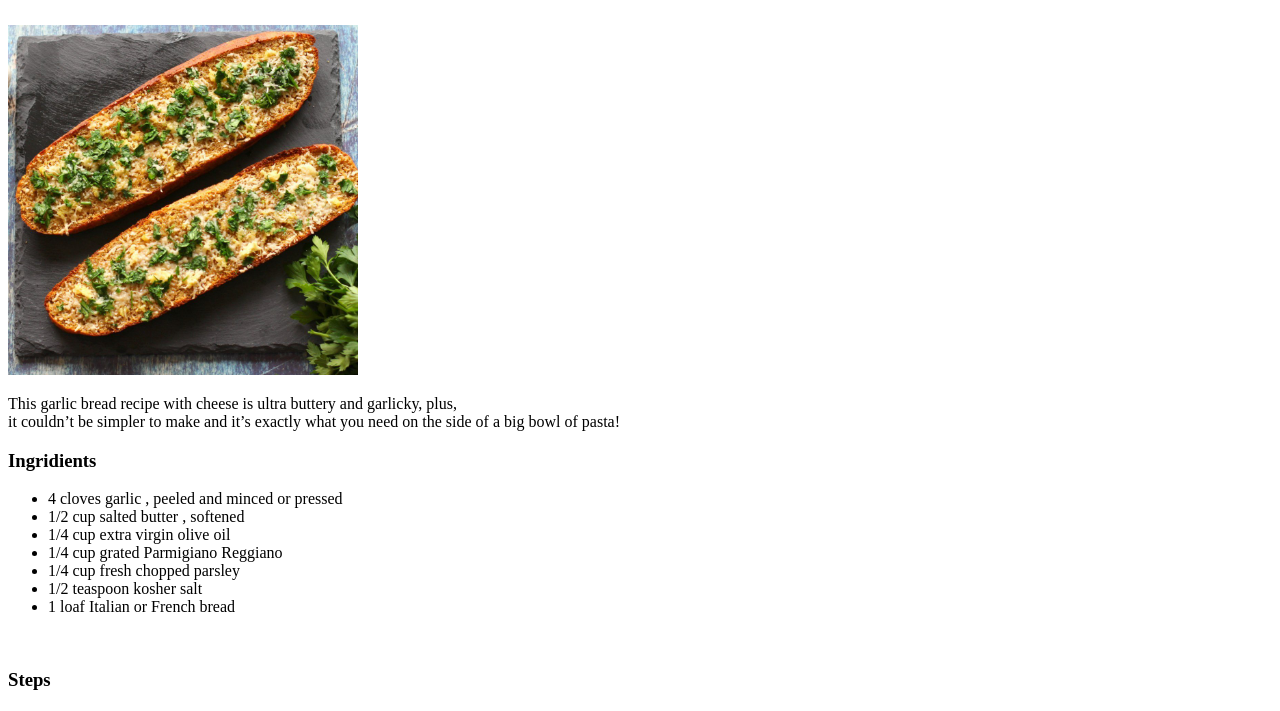
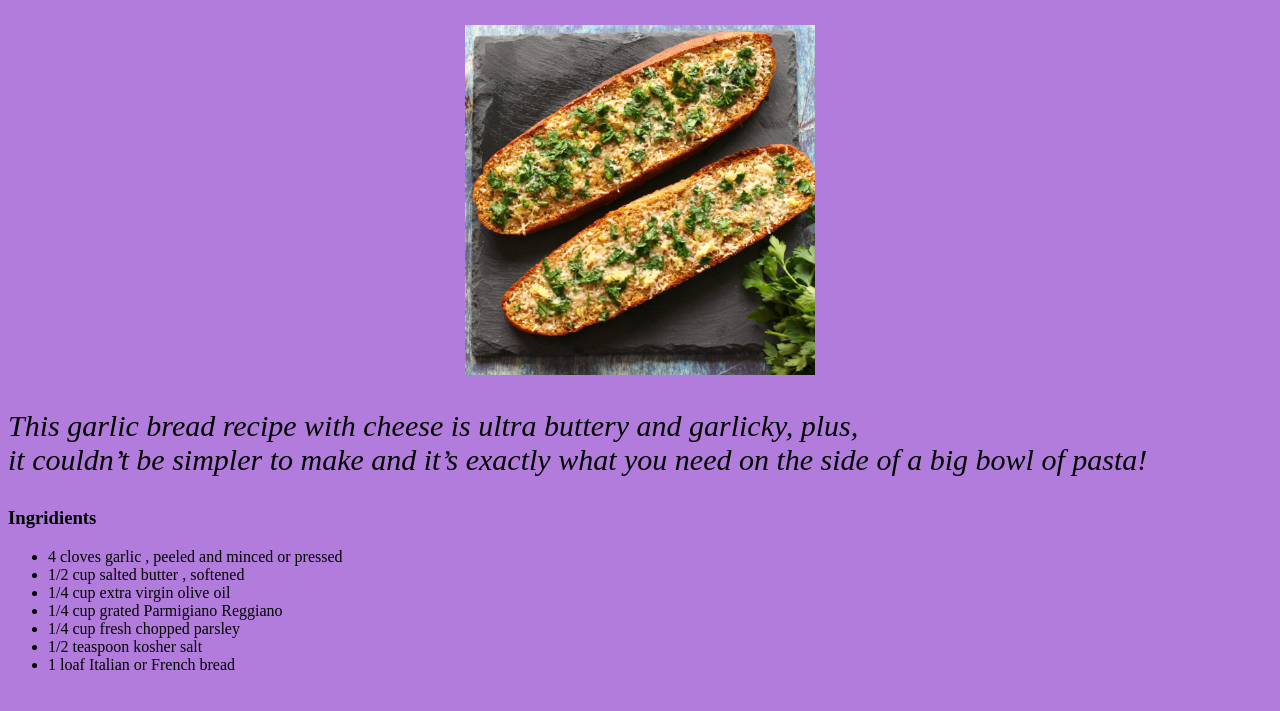
Before and after one commit to Murod772/odin-recipes, a plain HTML site: page recipes/garlic-bread.html in a window 1280 px wide. Shown: the part 73-784 px from the top of the page. Drawn offline with Linux system fonts and the light colour scheme.

Commit message:
added style to pages

```diff
--- /dev/null
+++ b/css/style.css
@@ -0,0 +1,26 @@
+
+body{
+    background-color: rgba(115, 20, 192, 0.555);
+}
+
+.main-header,
+.main-image {
+    text-align: center;
+
+}
+
+.image-common {
+    width: 350px;
+}
+
+
+
+
+
+
+.common {
+    font-style: italic;
+    font-size: 30px;
+    font-family: 'Times New Roman', Times, serif;
+
+}
--- a/recipes/garlic-bread.html
+++ b/recipes/garlic-bread.html
@@ -4,14 +4,17 @@
     <meta charset="UTF-8">
     <meta http-equiv="X-UA-Compatible" content="IE=edge">
     <meta name="viewport" content="width=device-width, initial-scale=1.0">
+    <link rel="stylesheet", href="../css/style.css" />
     <title>Garlic Bread</title>
 </head>
 <body>
-    <body>
-        <h1>Potato Salad</h1>
+    <h1 class="main-header">Potato Salad</h1>
     <br>
-        <img src="../images/garlic-bread.jpg" alt="This is finished garlic-bread" width="350">
-        <p>
+    <div class="main-image">
+        <img src="../images/garlic-bread.jpg" class="image-common" alt="This is finished garlic-bread">
+    </div>
+
+    <p class="common">
         This garlic bread recipe with cheese is ultra buttery and garlicky, plus,
         <br>
         it couldn’t be simpler to make and it’s exactly what you need on the side of a big bowl of pasta!
@@ -70,6 +73,6 @@
     </ol>
 
     <a href="../index.html">Back to Home Page</a>
-    </body>
+
 </body>
 </html>
```
Also changed, not shown: index.html (+14 -7 lines), recipes/potato-salad.html (+7 -3 lines), recipes/ranch-dressing.html (+7 -5 lines). Lines whose indentation alone changed are shown as unchanged.
